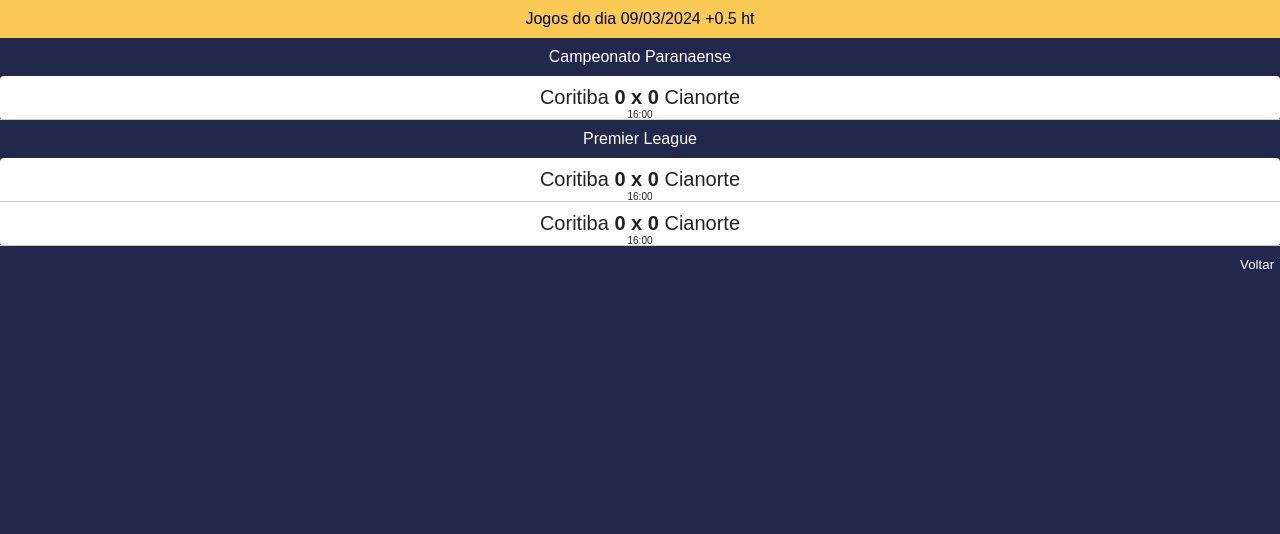
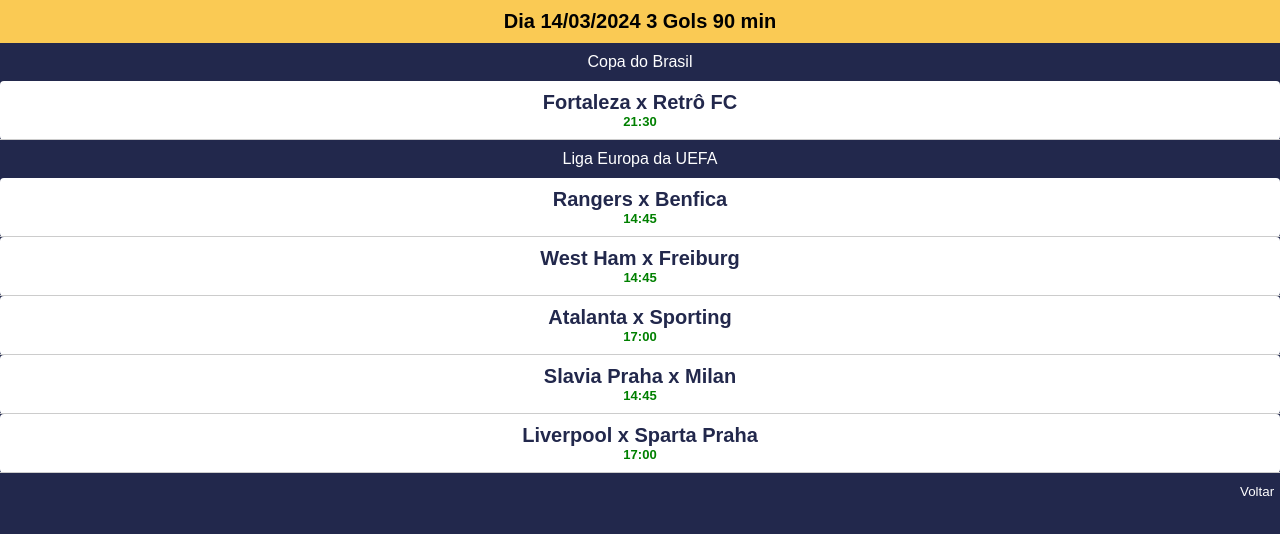
Before and after one commit to Jaraujo72/Golzim, a website: page pages/3golsNoJogo/3golsNoJogo.html in a window 1280 px wide. Drawn offline with Linux system fonts and the light colour scheme; no server answers.

Commit message:
Ajuste 14/03/2024

```diff
--- a/pages/3golsNoJogo/3golsNoJogo.html
+++ b/pages/3golsNoJogo/3golsNoJogo.html
@@ -13,31 +13,97 @@
 </head>
 
 <body>
-  <div class="topPagina">Jogos do dia 09/03/2024 +0.5 ht</div>
-  <div class="topPaginaPages">Campeonato Paranaense</div>
+  <div class="topPagina" style="font-size: 20px; text-align: center;"><b>Dia 14/03/2024 3 Gols 90 min</b></div>
+  <div class="topPaginaPages">Copa do Brasil</div>
   <ul class="accordion-pages">
     <li>
-      <a href="https://www.placardefutebol.com.br/campeonato-paranaense/09-03-2024-coritiba-x-cianorte.html" target="_blank" style="text-decoration: none;" >
-        <div class="dropdownlink"><p>Coritiba <span><b> 0 x 0 </b> </span>  Cianorte </p>
-          <div class="InfoPartida"><br><br><br>16:00</div>
+      <a href="https://www.placardefutebol.com.br/copa-do-brasil/14-03-2024-fortaleza-x-retro-fc.html" target="_blank"
+        style="text-decoration: none;">
+        <div class="dropdownlink">
+          <div class="time">
+            <p><b>Fortaleza x Retrô FC</b></p>
+            <div class="palpite">
+              <p><b>21:30</b></p>
+            </div>
+          </div>
         </div>
-
       </a>
     </li>
   </ul>
-  <div class="topPaginaPages">Premier League</div>
+  <div class="topPaginaPages">Liga Europa da UEFA</div>
   <ul class="accordion-pages">
     <li>
-      <a href="https://www.placardefutebol.com.br/campeonato-ingles/09-03-2024-manchester-united-x-everton.html" target="_blank" style="text-decoration: none;" >
-        <div class="dropdownlink"><p>Coritiba <span><b> 0 x 0 </b> </span>  Cianorte </p>
-          <div class="InfoPartida"><br><br><br>16:00</div>
+      <a href="https://www.placardefutebol.com.br/uefa-europe-league/14-03-2024-rangers-x-benfica.html" target="_blank"
+        style="text-decoration: none;">
+        <div class="dropdownlink">
+          <div class="time">
+            <p><b>Rangers x Benfica</b></p>
+            <div class="palpite">
+              <p><b>14:45</b></p>
+            </div>
+          </div>
         </div>
+      </a>
     </li>
+  </ul>
+  <ul class="accordion-pages">
     <li>
-      <a href="https://fir3.net/arsenalxbrentford" target="_blank" style="text-decoration: none;" >
-        <div class="dropdownlink"><p>Coritiba <span><b> 0 x 0 </b> </span>  Cianorte </p>
-          <div class="InfoPartida"><br><br><br>16:00</div>
+      <a href="https://www.placardefutebol.com.br/uefa-europe-league/14-03-2024-west-ham-x-freiburg.htm" target="_blank"
+        style="text-decoration: none;">
+        <div class="dropdownlink">
+          <div class="time">
+            <p><b>West Ham x Freiburg</b></p>
+            <div class="palpite">
+              <p><b>14:45</b></p>
+            </div>
+          </div>
         </div>
+      </a>
+    </li>
+  </ul>
+  <ul class="accordion-pages">
+    <li>
+      <a href="https://www.placardefutebol.com.br/uefa-europe-league/14-03-2024-atalanta-x-sporting.html"
+        target="_blank" style="text-decoration: none;">
+        <div class="dropdownlink">
+          <div class="time">
+            <p><b>Atalanta x Sporting</b></p>
+            <div class="palpite">
+              <p><b>17:00</b></p>
+            </div>
+          </div>
+        </div>
+      </a>
+    </li>
+  </ul>
+  <ul class="accordion-pages">
+    <li>
+      <a href="https://www.placardefutebol.com.br/uefa-europe-league/14-03-2024-slavia-praha-x-milan.html"
+        target="_blank" style="text-decoration: none;">
+        <div class="dropdownlink">
+          <div class="time">
+            <p><b>Slavia Praha x Milan</b></p>
+            <div class="palpite">
+              <p><b>14:45</b></p>
+            </div>
+          </div>
+        </div>
+      </a>
+    </li>
+  </ul>
+  <ul class="accordion-pages">
+    <li>
+      <a href="https://www.placardefutebol.com.br/uefa-europe-league/14-03-2024-liverpool-x-sparta-praha.html"
+        target="_blank" style="text-decoration: none;">
+        <div class="dropdownlink">
+          <div class="time">
+            <p><b>Liverpool x Sparta Praha</b></p>
+            <div class="palpite">
+              <p><b>17:00</b></p>
+            </div>
+          </div>
+        </div>
+      </a>
     </li>
   </ul>
   <div class="btnpositionHome">
@@ -57,27 +123,12 @@
     const database = getDatabase(app);
     const auth = getAuth();
 
-
-    btnSair.addEventListener('click', (e) => {
-        signOut(auth)
-            .then(() => {
-                // Signed in
-                window.location.href = '../../../login.html';
-                // ...
-            })
-            .catch((err) => {
-                hideLoading();
-                alert(err.message);
-            });
-
+    onAuthStateChanged(auth, (user) => {
+      if (!user) {
+        window.location.href = '../../../login.html';
+      };
     });
-
-    onAuthStateChanged(auth, (user) => {
-        if (!user) {
-            window.location.href = '../../../login.html';
-        };
-    });
-</script>
+  </script>
 </body>
 
 </html>
```
Also changed, not shown: pages/2gol1tempo/2gol1tempo.html (+2 -2 lines), pages/2golsNoJogo/2golsNoJogo.html (+84 -33 lines), pages/3gol1tempo/3gol1tempo.html (+11 -21 lines).
